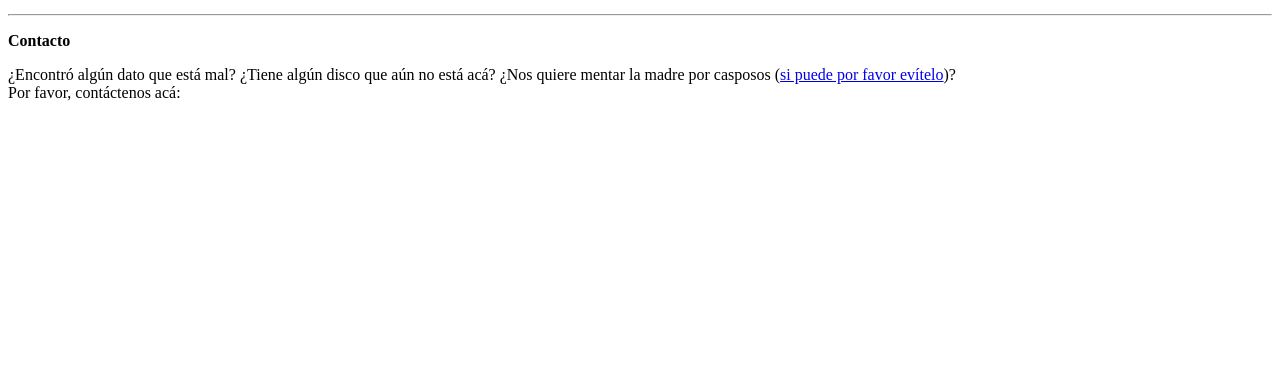
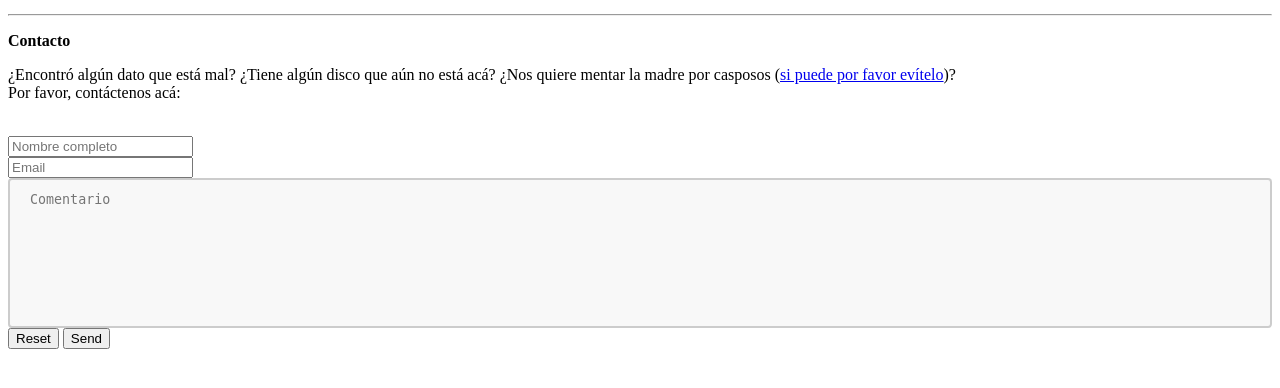
Before and after one commit to drumsoverbogota/archivo, a CodeIgniter app: page /database/index.php/contact in a window 1280 px wide. Shown: the part 221-609 px from the top of the page. Run offline with CodeIgniter, Linux system fonts and the light colour scheme.

Commit message:
Añadidas cosas para el formulario de contacto

```diff
--- a/application/controllers/Paginas.php
+++ b/application/controllers/Paginas.php
@@ -5,12 +5,12 @@ class Paginas extends CI_Controller {
         {
                 parent::__construct();
                 $this->load->library('ion_auth');
+                $this->load->library('email');
                 $this->load->helper('url_helper');
 				$this->load->helper('url');
 				$this->load->helper(array('form', 'url'));
 				$this->load->model('banda_model');
 				$this->load->model('lanzamiento_model');
-
         }
 
         public function index()
@@ -79,4 +79,55 @@ class Paginas extends CI_Controller {
 				$this->load->view('templates/footer', $data);
 
 		}
+
+		public function send($value='')
+		{
+	        $this->load->library('form_validation');
+	        // field name, error message, validation rules
+	        $this->form_validation->set_rules('name', 'Nombre', 'trim|required');
+	        $this->form_validation->set_rules('email', 'Correo', 'trim|required|valid_email');
+	        $this->form_validation->set_rules('comment', 'Comentario', 'trim|required');
+
+	        if($this->form_validation->run() == FALSE) {
+	          	$this->index();
+	        } else {
+	            $name = $this->input->post('name');
+	            $email = $this->input->post('email');
+	            $comment = $this->input->post('comment');
+	            if(!empty($email)) {
+	                // send mail
+	                $config = array (
+	                  'mailtype' => 'html',
+	                  'charset'  => 'utf-8',
+	                  'priority' => '1'
+	                );
+	                $message='';
+	                $bodyMsg = '<p style="font-size:14px;font-weight:normal;margin-bottom:10px;margin-top:0;">'.$comment.'</p>';
+	                $delimeter = $name."<br>".$contact_no;
+	                $dataMail = array('topMsg'=>'Hi Team', 'bodyMsg'=>$bodyMsg, 'thanksMsg'=>'Best regards,', 'delimeter'=> $delimeter);
+
+	                $this->email->initialize($config);
+	                $this->email->from($email, $name);
+	                $this->email->to(TO_MAIL);
+	                $this->email->subject('Contact Form');
+	                $message = $this->load->view('mailTemplate/contactForm', $dataMail, TRUE);
+	                $this->email->message($message);
+	                $this->email->send();
+
+	                // confirm mail
+	                $bodyMsg = '<p style="font-size:14px;font-weight:normal;margin-bottom:10px;margin-top:0;">Thank you for contacting us.</p>';
+	                $dataMail = array('topMsg'=>'Hi '.$name, 'bodyMsg'=>$bodyMsg, 'thanksMsg'=>'Best regards,', 'delimeter'=> 'Team TechArise');
+
+	                $this->email->initialize($config);
+	                $this->email->from(TO_MAIL, FROM_TEXT);
+	                $this->email->to($email);
+	                $this->email->subject('Contact Form Confimation');
+	                $message = $this->load->view('mailTemplate/contactForm', $dataMail, TRUE);
+	                $this->email->message($message);
+	                $this->email->send();
+	            }
+	            $this->session->set_flashdata('msg', 'Thank you for your message. It has been sent.');
+	            redirect('paginas/');
+	        }
+		}
 }
--- a/application/views/paginas/contact.php
+++ b/application/views/paginas/contact.php
@@ -5,3 +5,61 @@
 ¿Encontró algún dato que está mal? ¿Tiene algún disco que aún no está acá? ¿Nos quiere mentar la madre por casposos (<a href="https://www.youtube.com/watch?v=0la5DBtOVNI" target="_blank">si puede por favor evítelo</a>)?<br>
 Por favor, contáctenos acá:
 </p>
+
+<br>
+<div class="row">
+    <div class="col-lg-12">
+        <?php if(!empty($this->session->flashdata('msg'))){ ?>
+            <div class="alert alert-success">
+                <?php echo $this->session->flashdata('msg'); ?>
+            </div>
+        <?php } ?>
+        <?php if(validation_errors()) { ?>
+          <div class="alert alert-danger">
+            <?php echo validation_errors(); ?>
+          </div>
+        <?php } ?>
+    </div>
+</div>
+ <form action="<?php echo site_url('paginas/send');?>" method="POST" class="add-emp" id="add-emp">
+    <div class="row">
+        <div class="col-lg-12">
+            <div class="form-group">
+                <div class="input-group">
+                    <span class="input-group-addon">
+                        <i class="fa fa-user-o"></i>
+                    </span>
+                    <input type="text" name="name" class="form-control" id="name" placeholder="Nombre completo">
+                </div>
+            </div>
+        </div>
+    </div>
+    <div class="row">
+        <div class="col-lg-6">
+            <div class="form-group">
+                <div class="input-group">
+                    <span class="input-group-addon">
+                        <i class="fa fa-envelope"></i>
+                    </span>
+                    <input type="text" name="email" class="form-control" id="email" placeholder="Email">
+                </div>
+            </div>
+        </div>
+        <div class="col-lg-12">
+            <div class="form-group">
+                <div class="input-group">
+                    <span class="input-group-addon">
+                        <i class="fa fa-comments"></i>
+                    </span>
+                    <textarea name="comment" cols="3" rows="5" class="form-control" id="comment" placeholder="Comentario"></textarea>
+                </div>
+            </div>
+        </div>
+    </div>
+    <div class="row">
+        <div class="col-lg-12 text-right">
+            <button type="reset" name="reset_add_emp" id="re-submit-emp" class="btn btn-danger"><i class="fa fa-undo"></i> Reset</button>
+            <button type="submit" name="add_emp" id="submit-emp" class="btn btn-primary"><i class="fa fa-paper-plane"></i> Send</button>
+        </div>
+    </div>
+</form>
```
